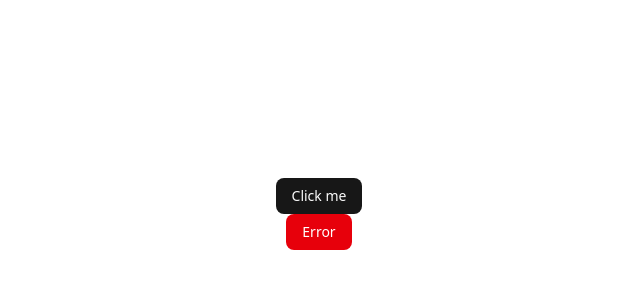
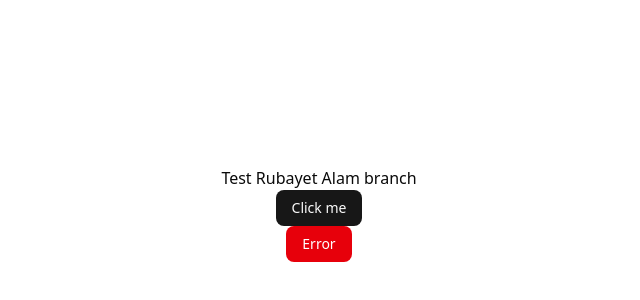
Before and after one commit to AaRuConnect/PathShala, a React (Vite) app in the folder apps/frontend/: page / in a window 1280 px wide. Shown: the part 186-486 px from the top of the page, without its empty margins (321-961 px from the left). Built offline with nearby package versions, Linux system fonts and the light colour scheme.

Commit message:
added new branch

```diff
--- a/apps/frontend/src/App.tsx
+++ b/apps/frontend/src/App.tsx
@@ -3,8 +3,10 @@ import { Button } from "@/components/ui/button";
 function App() {
   return (
     <div className="flex flex-col items-center justify-center min-h-svh">
+      <p>Test Rubayet Alam branch</p>
       <Button>Click me</Button>
       <Button variant="destructive">Error</Button>
+
     </div>
   );
 }
```
